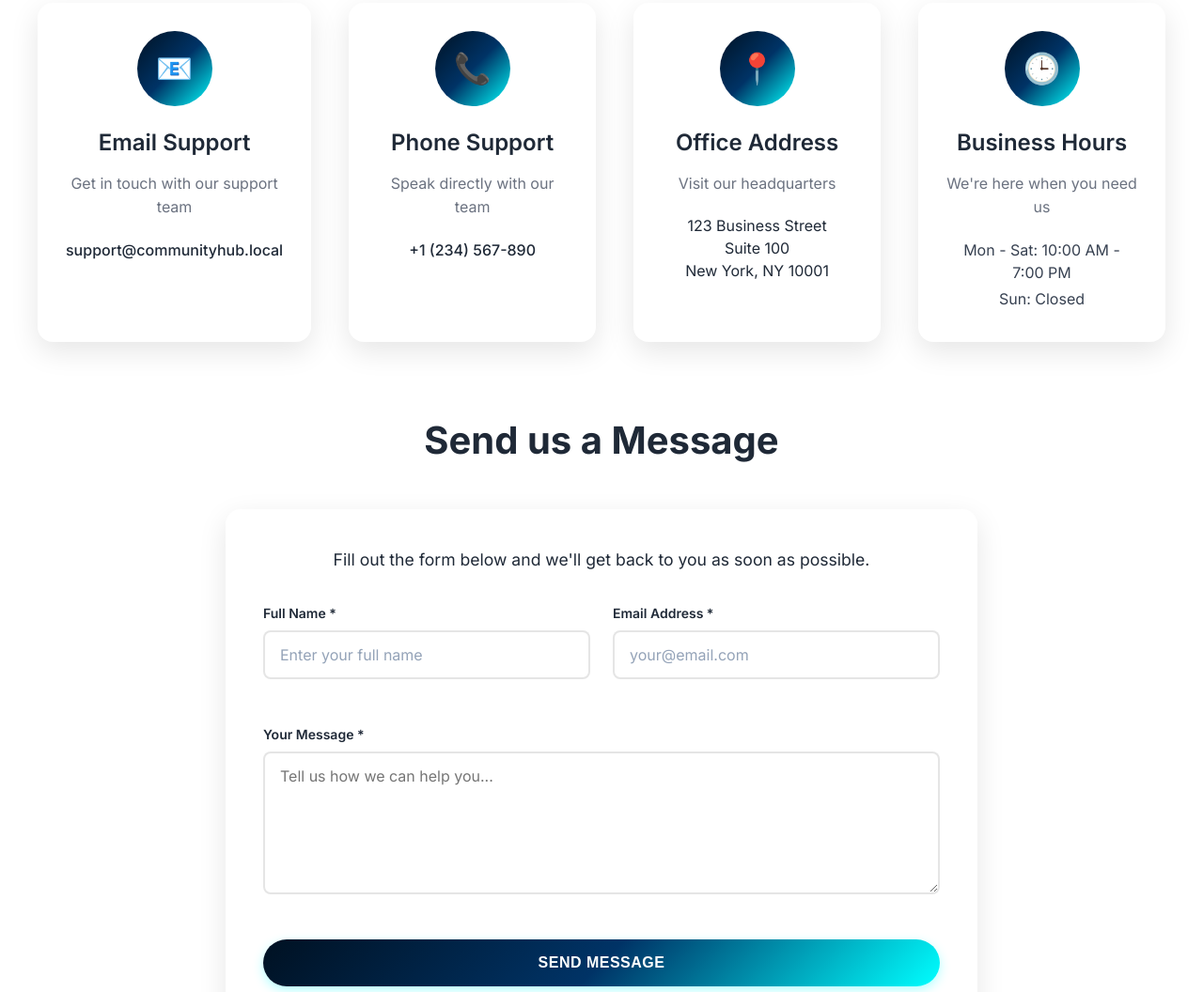
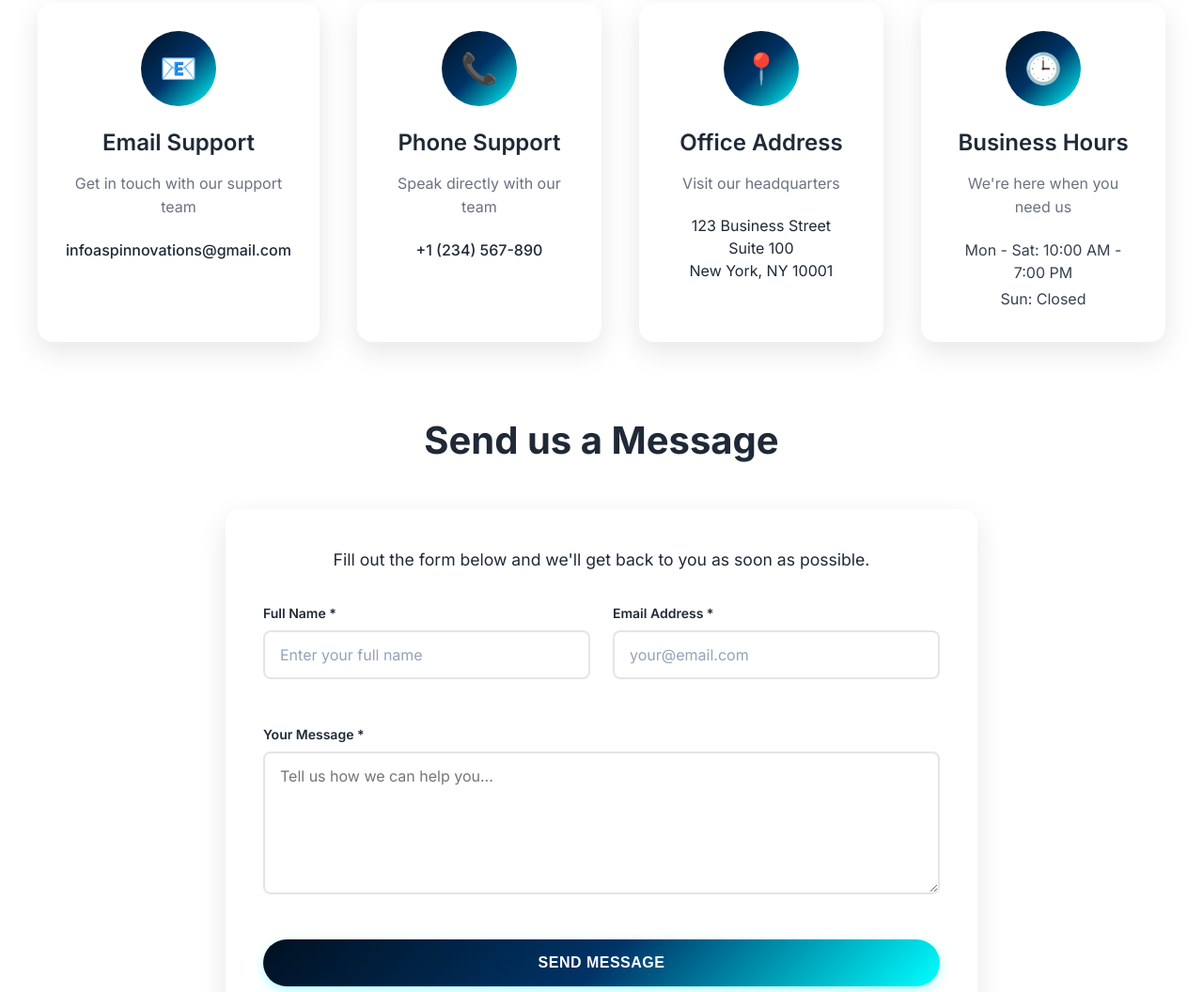
Before and after one commit to Divyanshi-gc21/asp-global-solutions-site, a website: page contact.html in a window 1280 px wide. Shown: the part 893-1949 px from the top of the page at 94% size. Drawn offline with Linux system fonts and the light colour scheme.

Commit message:
updated contact email

```diff
--- a/contact.html
+++ b/contact.html
@@ -76,7 +76,7 @@
           <div class="feature-icon" style="width: 80px; height: 80px; background: linear-gradient(135deg, #001122 0%, #003366 50%, #00ffff 100%); border-radius: 50%; display: flex; align-items: center; justify-content: center; margin: 0 auto 24px; color: white; font-size: 2rem;">📧</div>
           <h3 style="font-size: 1.5rem; font-weight: 600; margin-bottom: 16px; color: #1f2937;">Email Support</h3>
           <p style="color: #6b7280; line-height: 1.6; margin-bottom: 20px;">Get in touch with our support team</p>
-          <a href="mailto:support@communityhub.local" style="color: #1f2937; text-decoration: none; font-weight: 500;">support@communityhub.local</a>
+          <a href="mailto:infoaspinnovations@gmail.com" style="color: #1f2937; text-decoration: none; font-weight: 500;">infoaspinnovations@gmail.com</a>
         </div>
 
         <!-- Phone -->
```
